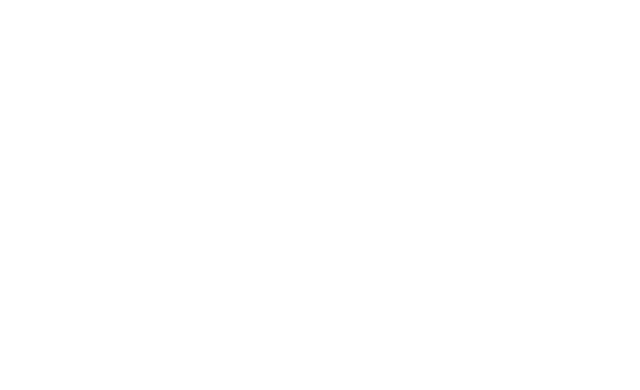
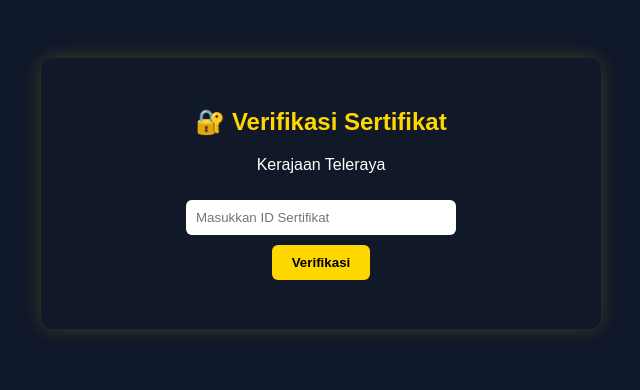
Before and after one commit to Teleraya/teleraya-verify, a plain HTML site: page index.html in a window 1280 px wide. Shown: the whole page, without its empty margins (319-959 px from the left). Drawn offline with Linux system fonts and the light colour scheme.

Commit message:
Add files via upload

```diff
--- a/index.html
+++ b/index.html
@@ -1,71 +1,103 @@
+<!DOCTYPE html>
+<html>
+<head>
+  <title>Verifikasi Sertifikat Teleraya</title>
+  <style>
+    body {
+      font-family: Arial;
+      text-align: center;
+      padding: 50px;
+      background: #0f172a;
+      color: white;
+    }
+
+    .box {
+      background: #111827;
+      padding: 30px;
+      border-radius: 12px;
+      max-width: 500px;
+      margin: auto;
+      box-shadow: 0 0 20px rgba(255,215,0,0.2);
+    }
+
+    input {
+      padding: 10px;
+      width: 250px;
+      border-radius: 6px;
+      border: none;
+      margin-top: 10px;
+    }
+
+    button {
+      padding: 10px 20px;
+      margin-top: 10px;
+      border: none;
+      border-radius: 6px;
+      background: gold;
+      cursor: pointer;
+      font-weight: bold;
+    }
+
+    h2 {
+      color: gold;
+    }
+
+    .valid {
+      color: #22c55e;
+    }
+
+    .invalid {
+      color: #ef4444;
+    }
+  </style>
+</head>
+<body>
+
+<div class="box">
+  <h2>🔐 Verifikasi Sertifikat</h2>
+  <p>Kerajaan Teleraya</p>
+
+  <input type="text" id="idInput" placeholder="Masukkan ID Sertifikat">
+  <br>
+  <button onclick="cek()">Verifikasi</button>
+
+  <h3 id="hasil"></h3>
+</div>
+
 <script>
-
-const spreadsheetID = "2PACX-1vRQyritzRlF6_UArDQXg-1DlYpBu2D_Py0LFfgw7d4SNG7VlX2ZSA9ry8w1NXw5tAy7wyWw3lPVjDVx";
-
-// DAFTAR GID TAB
-const gids = [
-  "0",
-  "123456789",
-  "987654321"
-];
-
-// AUTO BUAT LINK CSV
-const sheetURLs = gids.map(
-  gid =>
-    `https://docs.google.com/spreadsheets/d/e/${spreadsheetID}/pub?gid=${gid}&single=true&output=csv`
-);
-
 async function cek() {
-
   let id = document.getElementById("idInput").value.trim();
 
-  let found = false;
-
-  for (const url of sheetURLs) {
-
-    let res = await fetch(url);
+  let res = await fetch("https://docs.google.com/spreadsheets/d/e/2PACX-1vRQyritzRlF6_UArDQXg-1DlYpBu2D_Py0LFfgw7d4SNG7VlX2ZSA9ry8w1NXw5tAy7wyWw3lPVjDVx/pub?gid=0&single=true&output=csv");
   let text = await res.text();
 
   let rows = text.split("\n");
 
-    for (let i = 1; i < rows.length; i++) {
+  let found = false;
 
-      let col = rows[i].split(",");
+  rows.forEach((row, i) => {
+    if (i === 0) return; // skip header
+
+    let col = row.split(",");
 
     if (col[0] === id) {
+      let totalChat = Number(col[5]).toLocaleString("id-ID");
+      let reward = Number(col[7]).toLocaleString("id-ID");
 
-        let html = `
+      document.getElementById("hasil").innerHTML = `
         <span class="valid">✅ VALID</span><br><br>
+        <b>Nama:</b> ${col[2]}<br>
+        <b>User ID:</b> ${col[3]}<br>
+        <b>Kategori:</b> ${col[4]}<br>
+        <b>Total Chat:</b> ${totalChat}<br>
+        <b>Periode:</b> ${col[6]}<br>
+        <b>Reward:</b> Rp${reward}<br>
+        <b>Tanggal:</b> ${col[8]}<br>
+        <b>No Sertifikat:</b> ${col[1]}
       `;
-
-        // TAMPILKAN SEMUA KOLOM OTOMATIS
-        const headers = rows[0].split(",");
-
-        headers.forEach((header, index) => {
-
-          let value = col[index];
-
-          if (!value) return;
-
-          // FORMAT RUPIAH
-          if (
-            header.toLowerCase().includes("reward")
-          ) {
-            value = "Rp" + Number(value).toLocaleString("id-ID");
+      found = true;
     }
-
-          html += `<b>${header}:</b> ${value}<br>`;
   });
-
-        document.getElementById("hasil").innerHTML = html;
-
-        found = true;
-        break;
-      }
-    }
-
-    if (found) break;
-  }
 
   if (!found) {
     document.getElementById("hasil").innerHTML =
@@ -74,7 +106,6 @@ async function cek() {
 }
 
 // AUTO DETECT DARI QR
-
 const params = new URLSearchParams(window.location.search);
 const idURL = params.get("id");
 
@@ -82,5 +113,7 @@ if (idURL) {
   document.getElementById("idInput").value = idURL;
   cek();
 }
+</script>
 
-</script>
+</body>
+</html>
```
Lines whose indentation alone changed are shown as unchanged.
